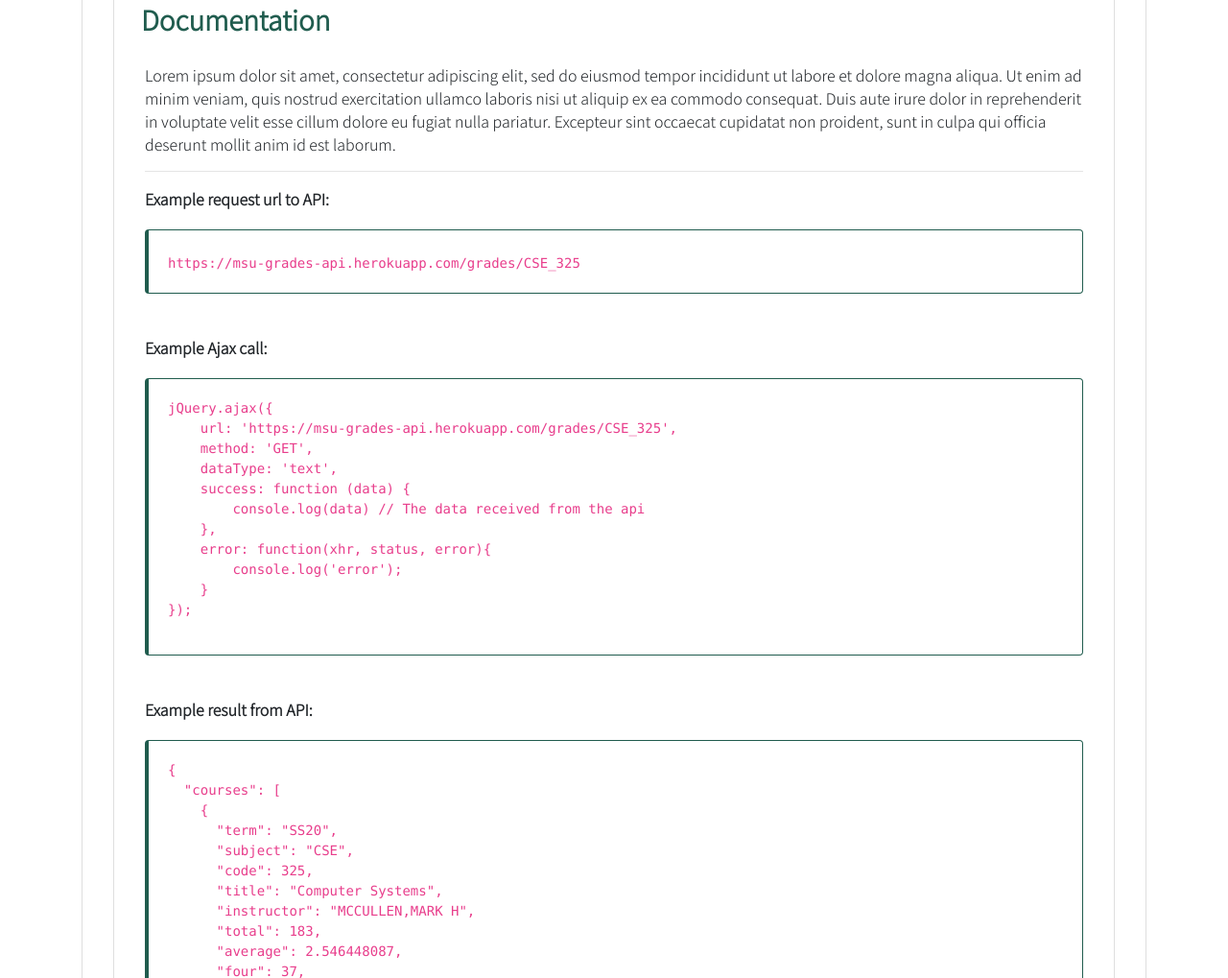
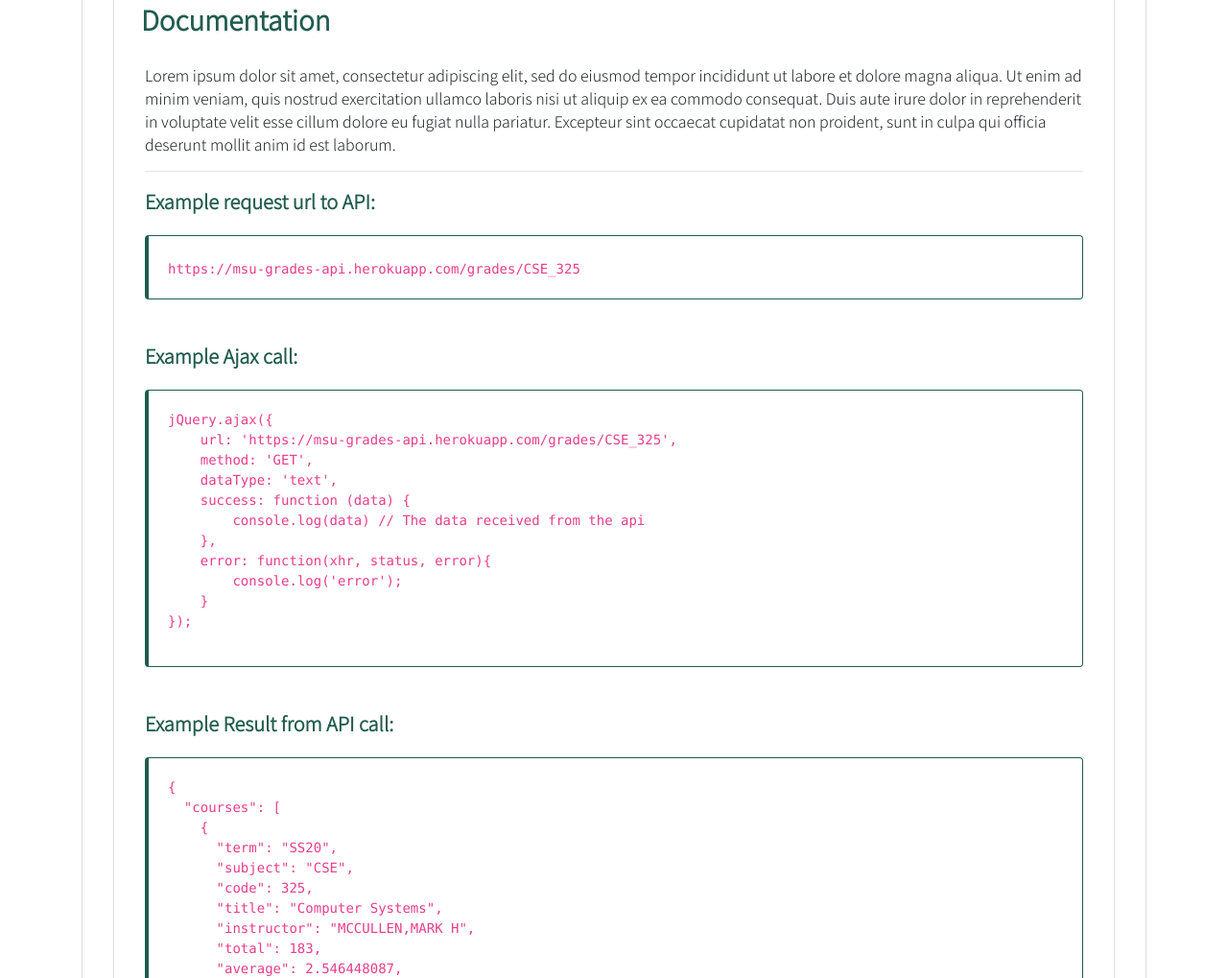
Before and after one commit to AshGod16/MSUGradesAPI, a Flask app: page / in a window 1280 px wide. Shown: the part 303-1322 px from the top of the page at 96% size. Run offline with Flask 2, Linux system fonts and the light colour scheme; some libraries are stand-ins or nearby versions.

Commit message:
new css, results showing

```diff
--- a/static/styles/msuGrades.css
+++ b/static/styles/msuGrades.css
@@ -41,3 +41,8 @@ table tr th,td{
     padding-top: 0;
     padding-bottom:0;
 }
+
+.sub-heading{
+    font-size: 1.25em !important;
+    color: #205c4e;
+}
--- a/templates/index.html
+++ b/templates/index.html
@@ -25,11 +25,11 @@
         }
     </script>
 
-      <!--<link rel="stylesheet" type="text/css" href="../static/styles/msuGrades.css">
-      <script type="text/javascript" src="../static/js/msuGrades.js"></script>-->
+      <link rel="stylesheet" type="text/css" href="../static/styles/msuGrades.css">
+      <script type="text/javascript" src="../static/js/msuGrades.js"></script>
 
-      <link rel="stylesheet" type="text/css" href="{{url_for('static', filename='styles/msuGrades.css')}}">
-      <script type="text/javascript" src="{{url_for('static', filename='js/msuGrades.js')}}"></script>
+      <!-- <link rel="stylesheet" type="text/css" href="{{url_for('static', filename='styles/msuGrades.css')}}">
+      <script type="text/javascript" src="{{url_for('static', filename='js/msuGrades.js')}}"></script> -->
 <!--      <link rel="stylesheet" href="msuGrades.css">-->
 <!--      <script type="text/javascript"src="{{ ASSET_URL }}"></script>-->
 
@@ -84,20 +84,22 @@
                             fugiat nulla pariatur. Excepteur sint occaecat cupidatat non proident, sunt in culpa qui officia deserunt
                                 mollit anim id est laborum.</p>
                         <hr>
-                        <p><strong>Example request url to API:</strong></p>
+                        <p class="sub-heading"><strong>Example request url to API:</strong></p>
                         <div class="bd-callout bd-callout-info">
                             <code>https://msu-grades-api.herokuapp.com/grades/CSE_325</code>
                         </div>
                         <br>
-                        <p><strong>Example Ajax call:</strong></p>
+                        <p class="sub-heading"><strong>Example Ajax call:</strong></p>
                         <div class="bd-callout bd-callout-info">
                             <pre style="color:#e83e8c;"><code id="ajaxrequest"></code></pre>
                         </div>
                         <br>
-                        <p><strong>Example result from API:</strong></p>
+                        <p class="sub-heading"><strong>Example Result from API call:</strong></p>
                         <div class="bd-callout bd-callout-info">
                             <pre style="color:#e83e8c;"><code id="results">Example Result</code></pre>
                         </div>
+
+
 
                     </div>
 
```
